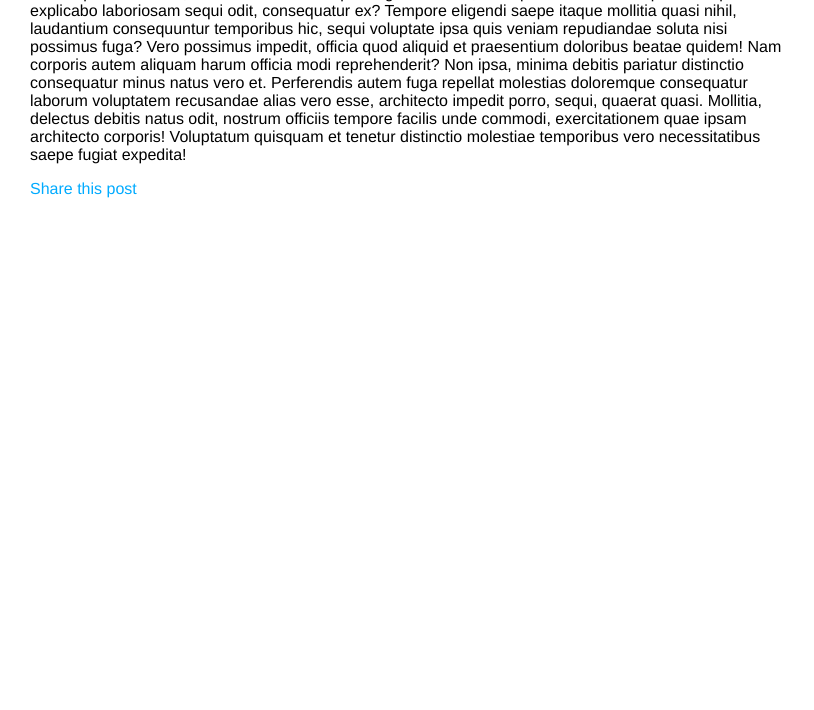
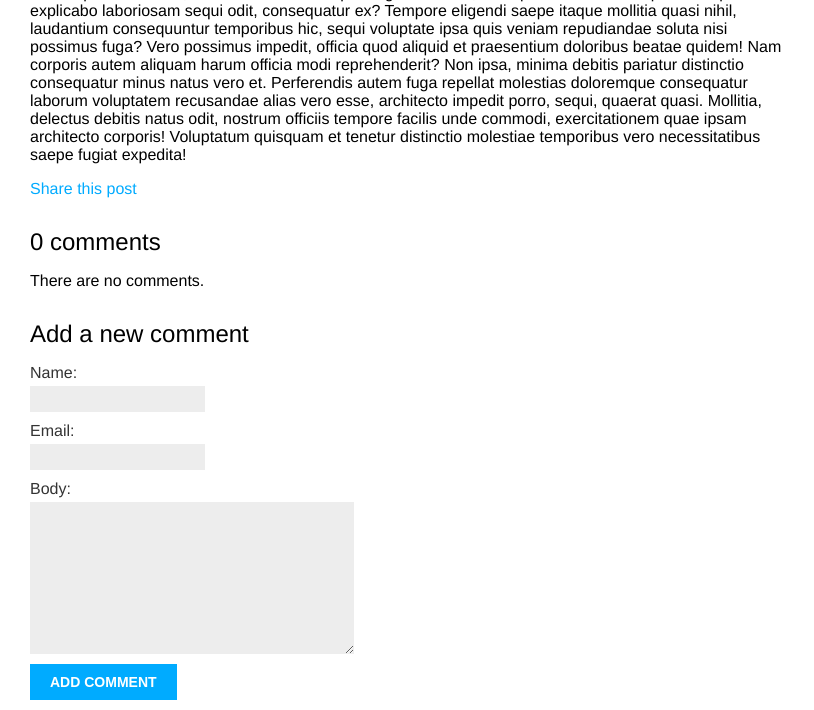
Before and after one commit to wendwin/blog-app, a Django app: a page that uses mysite/blog/templates/blog/post/detail.html in a window 1280 px wide. Shown: the part 140-850 px from the top of the page, without its empty margins (0-814 px from the left). Before the commit the page ends 338 px from the top, so only its background shows below. Run offline with Django 5.2, Linux system fonts and the light colour scheme; data comes from the database, SQL or seed files in the repository; both versions use the stored data as it was after the commit.

Commit message:
menambahkan templates fitur komentar

```diff
--- a/mysite/blog/templates/blog/post/detail.html
+++ b/mysite/blog/templates/blog/post/detail.html
@@ -12,4 +12,21 @@
         Share this post
     </a>
 </p>
+{% with comments.count as total_comments %}
+<h2>
+    {{ total_comments }} comment{{ total_comments|pluralize }}
+</h2>
+{% endwith %}
+{% for comment in comments %}
+<div class="comment">
+    <p class="info">
+        Comment {{ forloop.counter }} by {{ comment.name }}
+        {{ comment.created }}
+    </p>
+    {{ comment.body|linebreaks }}
+</div>
+{% empty %}
+<p>There are no comments.</p>
+{% endfor %}
+{% include "blog/post/includes/comment_form.html" %}
 {% endblock %}
--- /dev/null
+++ b/mysite/blog/templates/blog/post/includes/comment_form.html
@@ -0,0 +1,6 @@
+<h2>Add a new comment</h2>
+<form action='{% url "blog:post_comment" post.id %}' method="post">
+    {{ form.as_p }}
+    {% csrf_token %}
+    <p><input type="submit" name="" id="" value="Add comment"></p>
+</form>
--- a/mysite/blog/views.py
+++ b/mysite/blog/views.py
@@ -29,7 +29,13 @@ class PostListView(ListView):
 def post_detail(request, year, month, day, post):
     post = get_object_or_404(Post, status = Post.Status.PUBLISHED, slug=post, publish__year=year, publish__month=month, publish__day=day)
 
-    return render(request, 'blog/post/detail.html', {'post': post})
+    comments = post.comments.filter(active=True)
+    form = CommentForm()
+    return render(request, 'blog/post/detail.html', {
+        'post': post,
+        'comments': comments,
+        'form': form
+        })
 
 def post_share(request, post_id):
     post = get_object_or_404(Post, id=post_id, status=Post.Status.PUBLISHED)
```
Also changed, not shown: mysite/blog/templates/blog/post/comment.html (added, +13 -0 lines), mysite/db.sqlite3.
